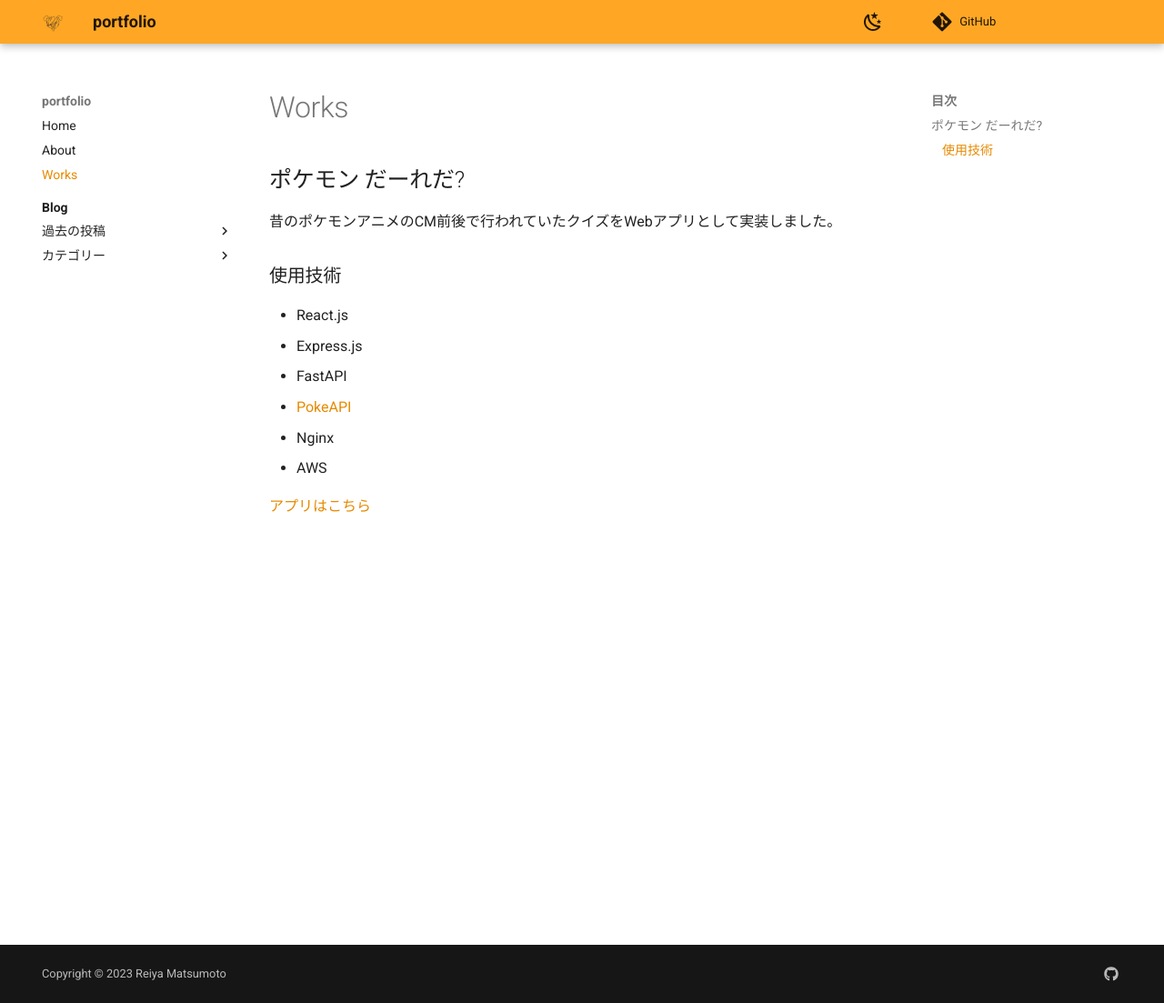
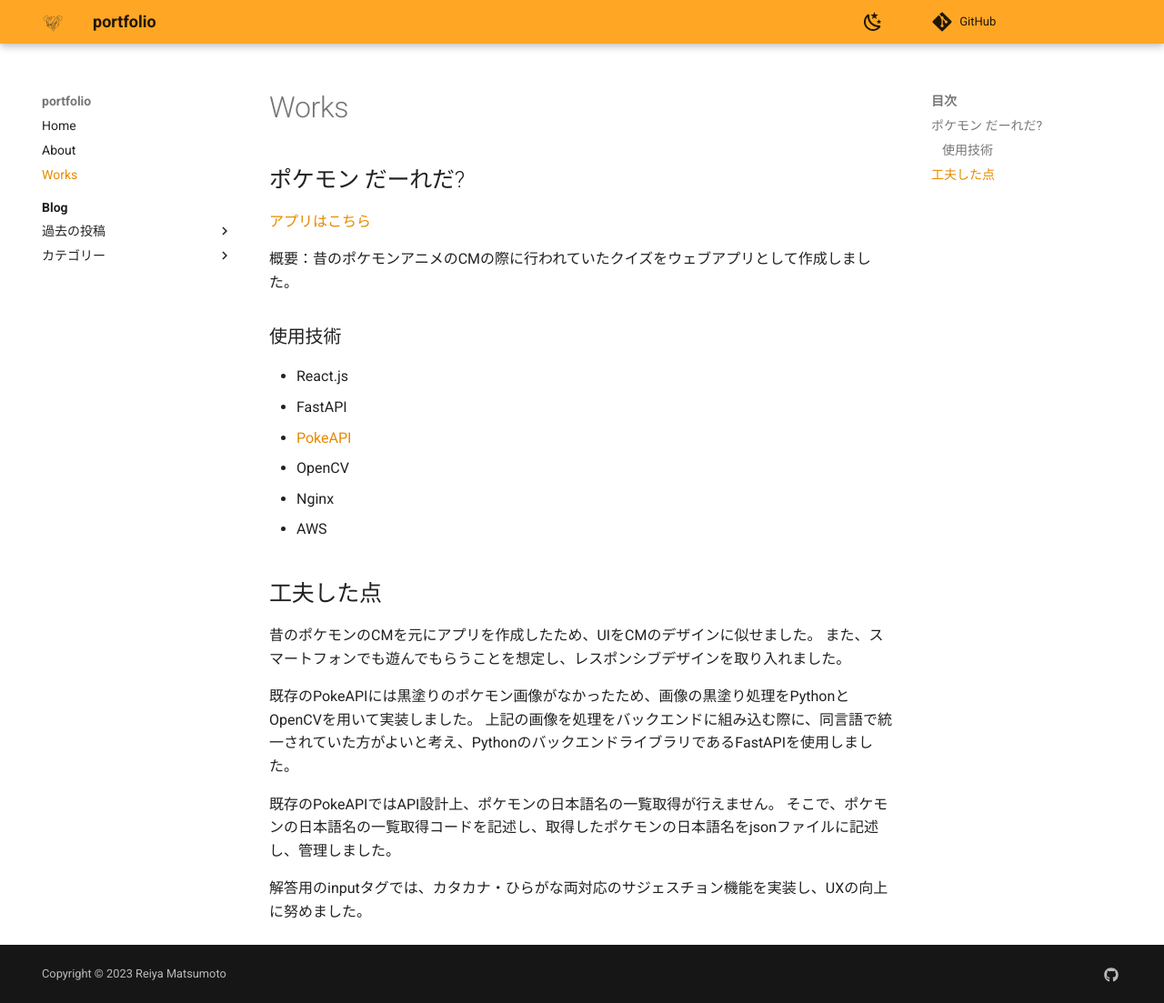
Before and after one commit to reitan4742/portfolio, an MkDocs documentation site: the page built from docs/works.md, in a window 1280 px wide and 1103 px high. Shown: the whole window at 91% size. Built offline with MkDocs 1.6.1 and Material for MkDocs 9.7.7, drawn with Linux system fonts in a browser that asks for light colours; comment, search, counter and statistics services are not loaded.

Commit message:
fix: worksの変更

```diff
--- a/docs/works.md
+++ b/docs/works.md
@@ -1,12 +1,24 @@
 ## ポケモン だーれだ?
-昔のポケモンアニメのCM前後で行われていたクイズをWebアプリとして実装しました。
+[アプリはこちら](http://reitan4742.site)
+
+概要：昔のポケモンアニメのCMの際に行われていたクイズをウェブアプリとして作成しました。
 
 ### 使用技術
 * React.js
-* Express.js
 * FastAPI
 * [PokeAPI](https://pokeapi.co/)
+* OpenCV
 * Nginx
 * AWS
 
-[アプリはこちら](http://reitan4742.site)
+## 工夫した点
+昔のポケモンのCMを元にアプリを作成したため、UIをCMのデザインに似せました。
+また、スマートフォンでも遊んでもらうことを想定し、レスポンシブデザインを取り入れました。
+
+既存のPokeAPIには黒塗りのポケモン画像がなかったため、画像の黒塗り処理をPythonとOpenCVを用いて実装しました。
+上記の画像を処理をバックエンドに組み込む際に、同言語で統一されていた方がよいと考え、PythonのバックエンドライブラリであるFastAPIを使用しました。
+
+既存のPokeAPIではAPI設計上、ポケモンの日本語名の一覧取得が行えません。
+そこで、ポケモンの日本語名の一覧取得コードを記述し、取得したポケモンの日本語名をjsonファイルに記述し、管理しました。
+
+解答用のinputタグでは、カタカナ・ひらがな両対応のサジェスチョン機能を実装し、UXの向上に努めました。
```
